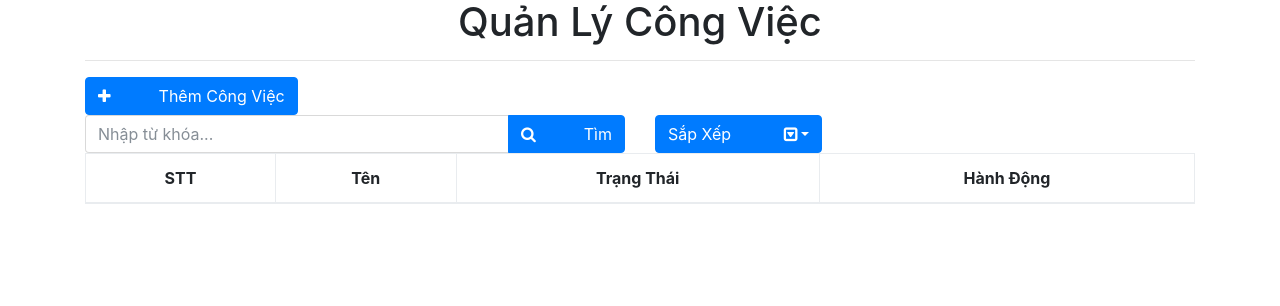
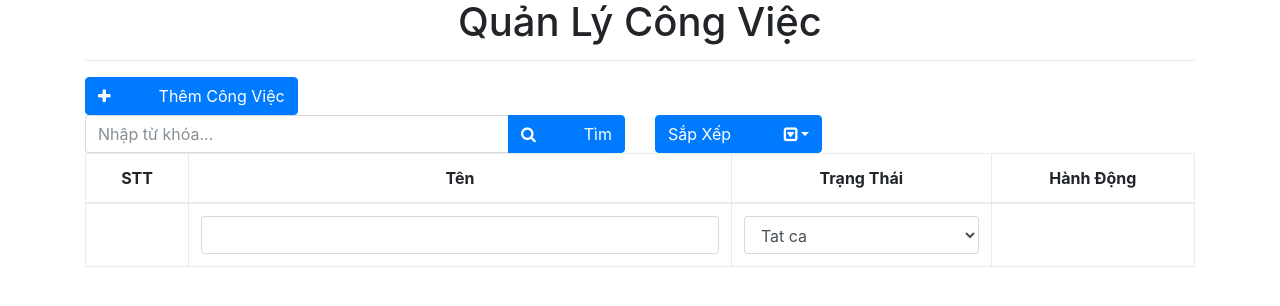
Before and after one commit to trieuquang204/todo_rc, a React (Create React App) app: page / in a window 1280 px wide. Shown: the top 306 px of the page. Built offline with nearby package versions, Linux system fonts and the light colour scheme.

Commit message:
26 chuc nang loc du lieu

```diff
--- a/src/App.js
+++ b/src/App.js
@@ -10,6 +10,10 @@ class App extends Component {
       tasks: [], //id, name, status
       isDisplayForm: false,
       taskEditing: null,
+      filter: {
+        name: "",
+        status: -1,
+      },
     };
   }
 
@@ -130,8 +134,32 @@ class App extends Component {
     this.onShowForm();
   };
 
+  onFilter = (filterName, filterStatus) => {
+    filterStatus = parseInt(filterStatus, 10);
+    this.setState({
+      filter: {
+        name: filterName.toLowerCase(),
+        status: filterStatus,
+      },
+    });
+  };
+
   render() {
-    var { tasks, isDisplayForm, taskEditing } = this.state;
+    var { tasks, isDisplayForm, taskEditing, filter } = this.state;
+    if (filter) {
+      if (filter.name) {
+        tasks = tasks.filter((task) => {
+          return task.name.toLowerCase().indexOf(filter.name) !== -1;
+        });
+      }
+      tasks = tasks.filter((task) => {
+        if (filter.status === -1) {
+          return task;
+        } else {
+          return task.status === (filter.status === 1 ? true : false);
+        }
+      });
+    }
     var elmTaskForm = isDisplayForm ? (
       <TaskForm
         task={taskEditing}
@@ -141,6 +169,7 @@ class App extends Component {
     ) : (
       ""
     );
+
     return (
       <div className="container">
         <div className="text-center">
@@ -182,6 +211,7 @@ class App extends Component {
                   tasks={tasks}
                   onDelete={this.onDelete}
                   onUpdateStatus={this.onUpdateStatus}
+                  onFilter={this.onFilter}
                 />
                 {/* end TaskList */}
               </div>
--- a/src/components/TaskList.js
+++ b/src/components/TaskList.js
@@ -2,8 +2,30 @@ import React, { Component } from "react";
 import TaskItem from "./TaskItem";
 
 class TaskList extends Component {
+  constructor(props) {
+    super(props);
+    this.state = {
+      filterName: "",
+      filterStatus: -1,
+    };
+  }
+
+  onChange = (event) => {
+    var target = event.target;
+    var name = target.name;
+    var value = target.value;
+    this.props.onFilter(
+      name === "filterName" ? value : this.state.filterName,
+      name === "filterStatus" ? value : this.state.filterStatus
+    );
+    this.setState({
+      [name]: value,
+    });
+  };
+
   render() {
     var { tasks } = this.props;
+    var { filterName, filterStatus } = this.state;
     var elmTasks = tasks.map((task, index) => {
       return (
         <TaskItem
@@ -27,6 +49,30 @@ class TaskList extends Component {
           </tr>
         </thead>
         <tbody>
+          <tr>
+            <td></td>
+            <td>
+              <input
+                type="text"
+                className="form-control"
+                name="filterName"
+                value={filterName}
+                onChange={this.onChange}
+              />
+            </td>
+            <td>
+              <select
+                className="form-control"
+                onChange={this.onChange}
+                value={filterStatus}
+                name="filterStatus"
+              >
+                <option value={-1}>Tat ca</option>
+                <option value={0}>An</option>
+                <option value={1}>Kich hoat</option>
+              </select>
+            </td>
+          </tr>
           {/* TaskItem */}
           {elmTasks}
           {/* end TaskItem */}
```
